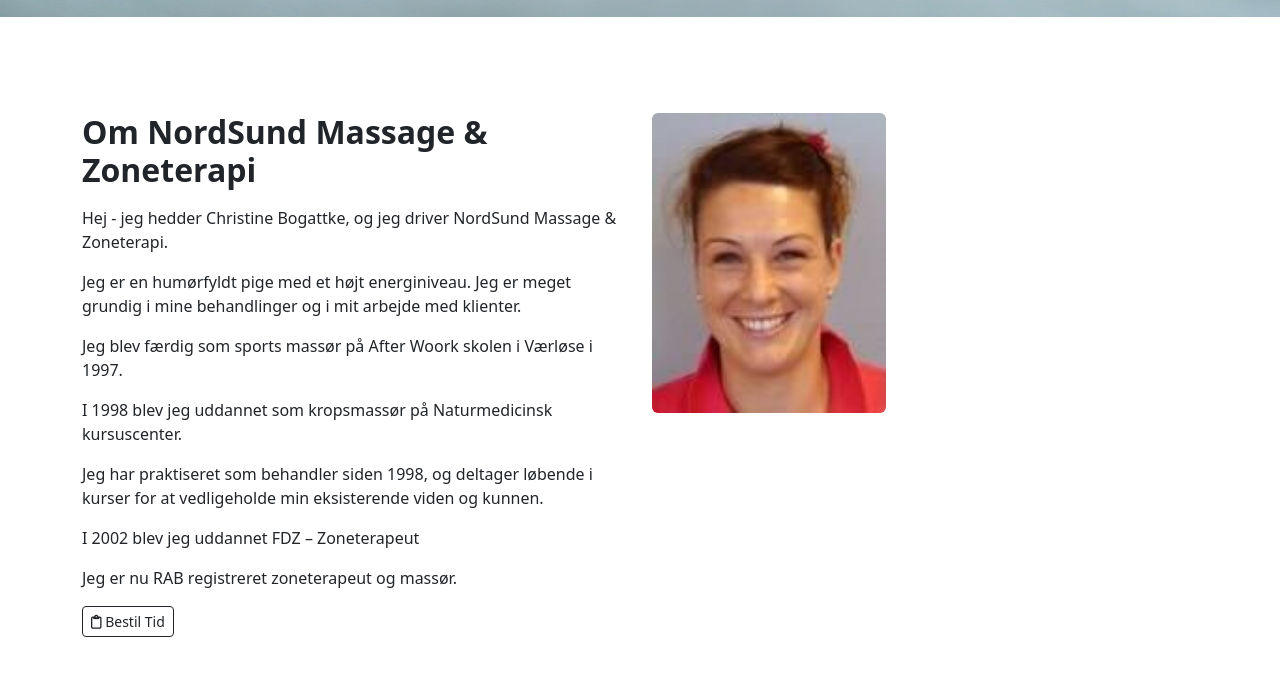
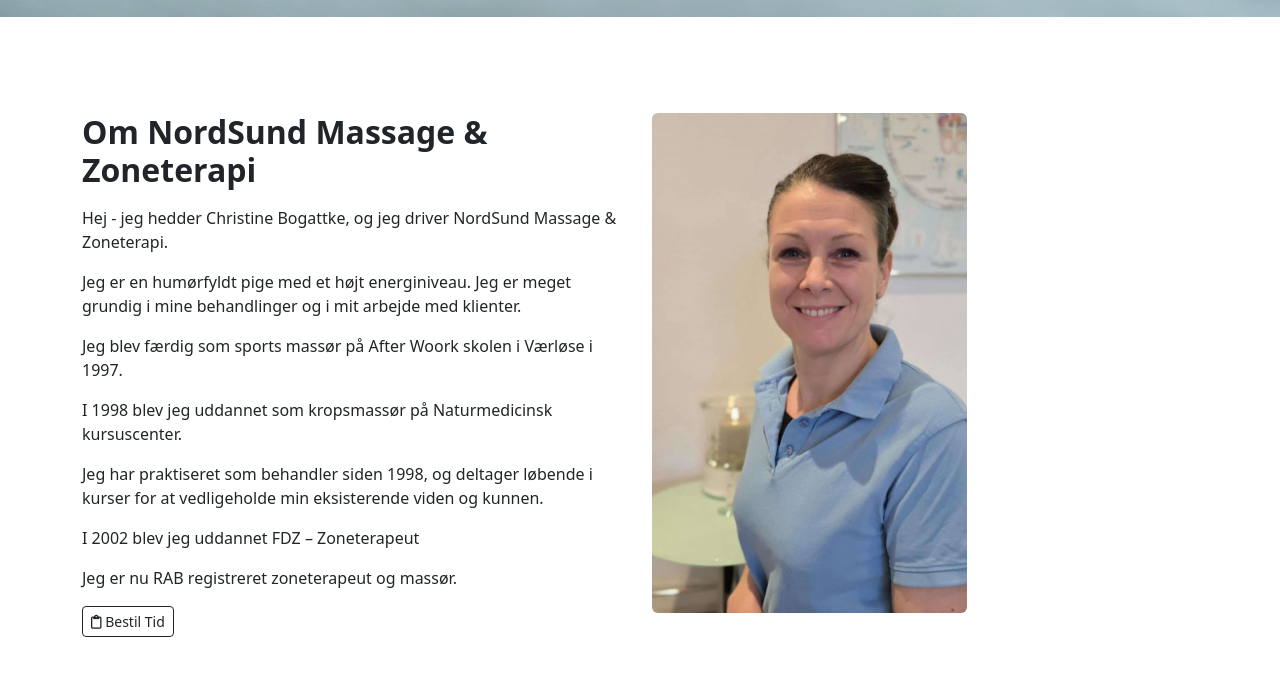
Before and after one commit to NordSund/Hjemmeside, a plain HTML site: page index.html in a window 1280 px wide. Shown: the part 783-1458 px from the top of the page. Drawn offline with Linux system fonts and the light colour scheme.

Commit message:
new Tudse picture

```diff
--- a/index.html
+++ b/index.html
@@ -126,7 +126,7 @@
                             <div class="col-md-6">
                                 <div class="aos-item" data-aos="fade-up" data-aos-delay="200">
                                     <div class="aos-item__inner">
-                                      <img title="" class="rounded w-20" src="assets/img/tudse2.jpg" height="300" alt="">
+                                      <img title="" class="rounded w-20" src="assets/img/tudse3.jpg" height="500" alt="">
                                     </div>
                                 </div>
                             </div>
```
Also changed, not shown: assets/img/tudse3.jpg (added).
